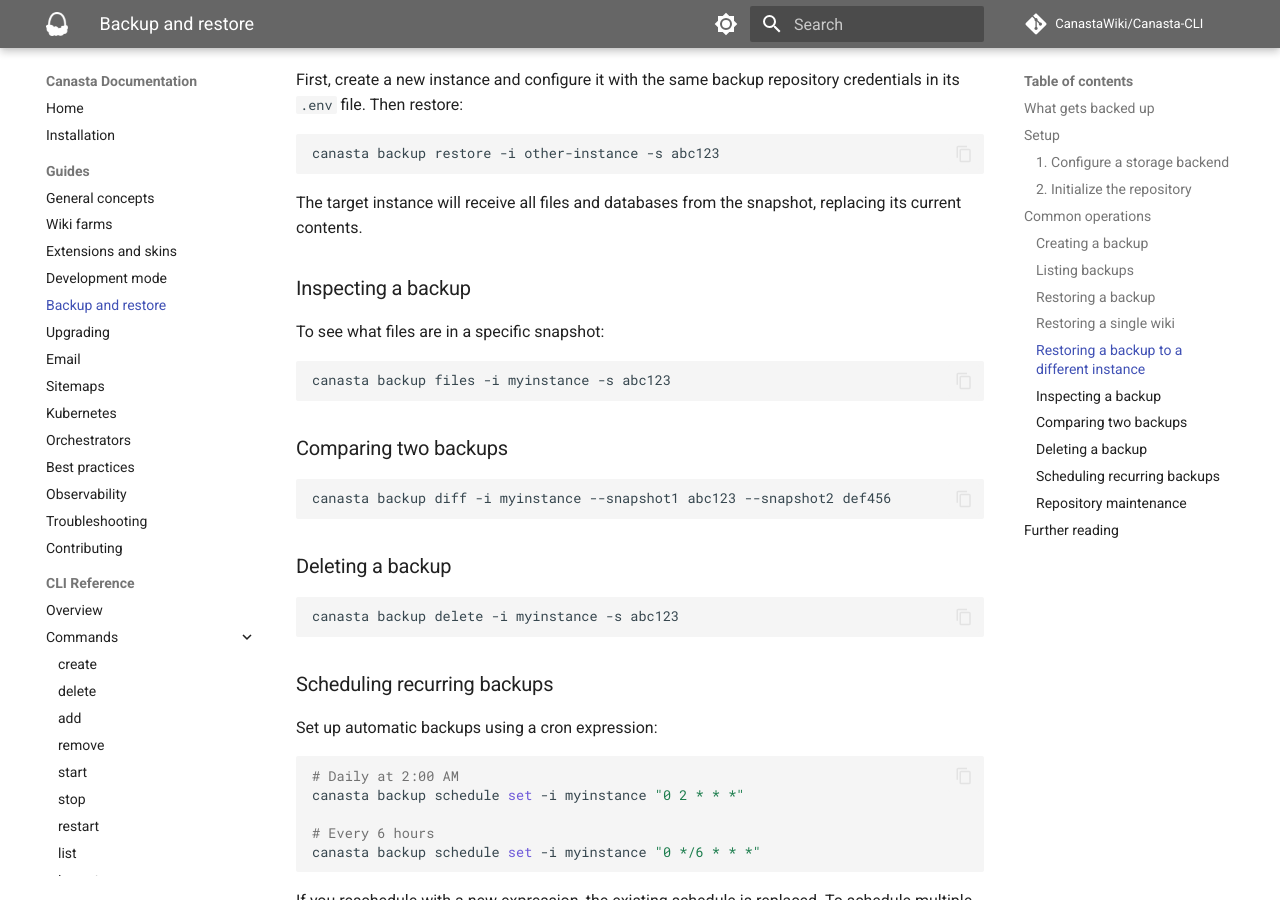
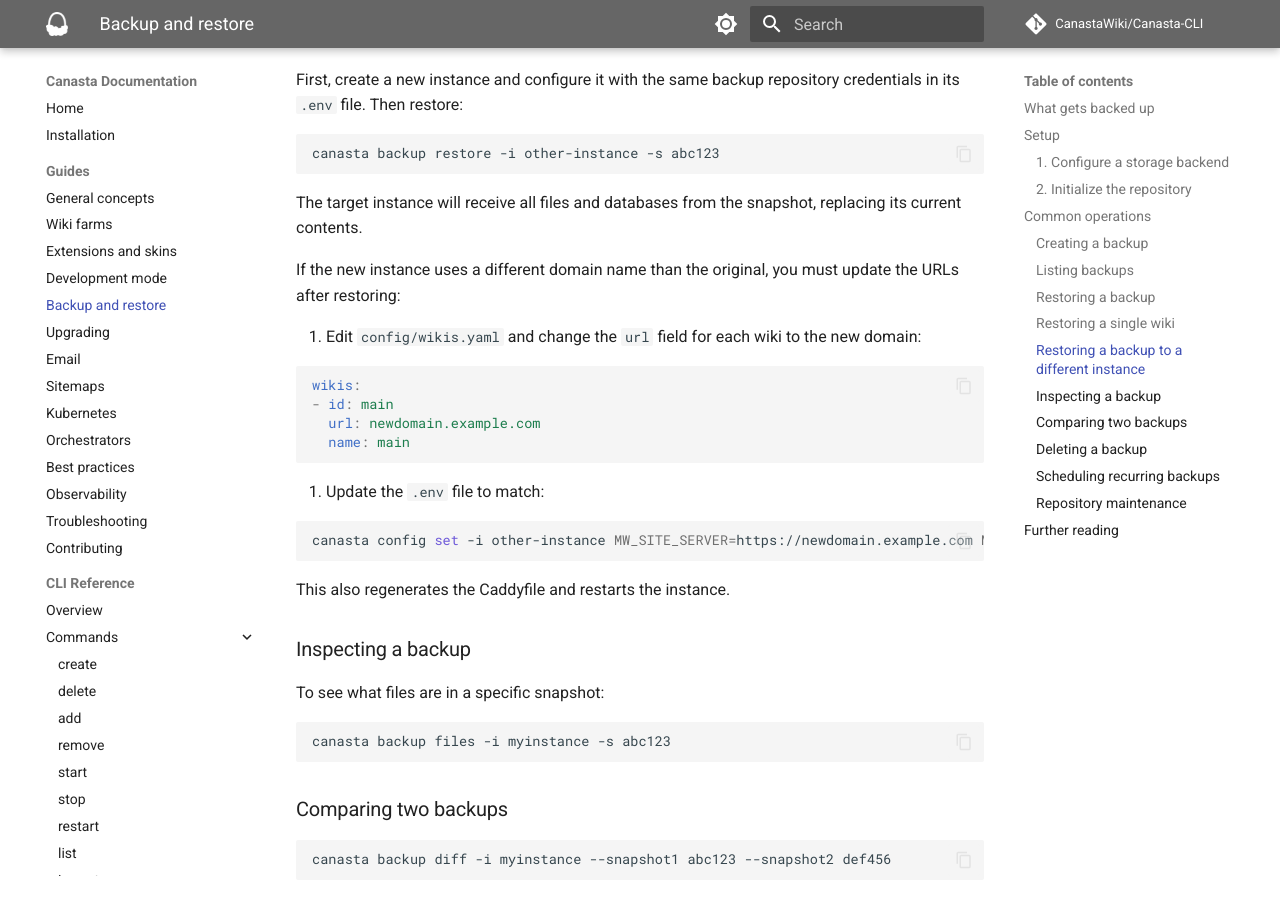
Before and after one commit to CanastaWiki/Canasta-CLI, an MkDocs documentation site: the page built from docs/guide/backup.md, in a window 1280 px wide and 900 px high, scrolled down 2502 px. Built offline with MkDocs 1.6.1 and Material for MkDocs 9.7.7, drawn with Linux system fonts in a browser that asks for light colours; comment, search, counter and statistics services are not loaded.

Commit message:
Document domain update after restoring to a different instance
When restoring a backup to an instance with a different domain name,
wikis.yaml still has the original URLs. Add steps to update wikis.yaml
and .env after a cross-domain restore.

````diff
--- a/docs/guide/backup.md
+++ b/docs/guide/backup.md
@@ -105,6 +105,25 @@
 
 The target instance will receive all files and databases from the snapshot, replacing its current contents.
 
+If the new instance uses a different domain name than the original, you must update the URLs after restoring:
+
+1. Edit `config/wikis.yaml` and change the `url` field for each wiki to the new domain:
+
+   ```yaml
+   wikis:
+   - id: main
+     url: newdomain.example.com
+     name: main
+   ```
+
+2. Update the `.env` file to match:
+
+   ```bash
+   canasta config set -i other-instance MW_SITE_SERVER=https://newdomain.example.com MW_SITE_FQDN=newdomain.example.com
+   ```
+
+   This also regenerates the Caddyfile and restarts the instance.
+
 ### Inspecting a backup
 
 To see what files are in a specific snapshot:
````
